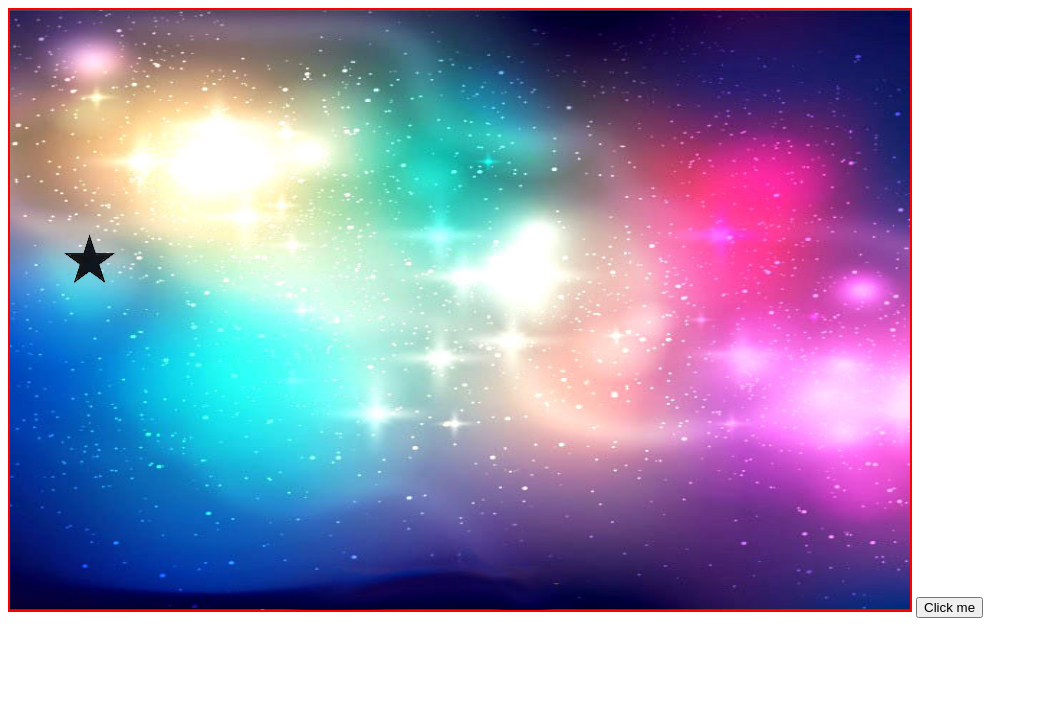
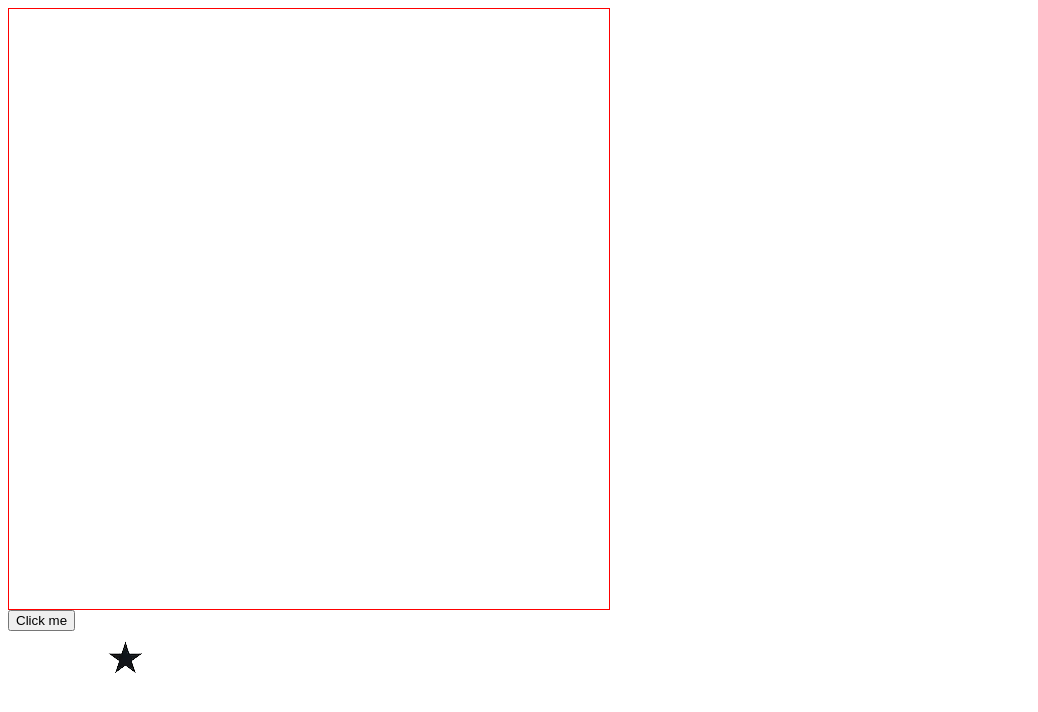
Before and after one commit to Benjijamin/TP1-equipe4, a website: page HTML5Application/public_html/index.html in a window 1280 px wide. Both pictures are taken after a click on the button "Click me". Shown: the whole page, without its empty margins (0-1038 px from the left). Drawn offline with Linux system fonts and the light colour scheme.

Commit message:
spawn etoiles fonctionnel

```diff
--- a/HTML5Application/public_html/index.html
+++ b/HTML5Application/public_html/index.html
@@ -19,7 +19,7 @@ and open the template in the editor.
             <img src="images/3.png" id = "i3">
             <img src="images/4.png" id = "i4">
         </div>
-        <canvas id = "canvas" height = "600" width ="900"></canvas>
+        <div id ="haha"></div>
            <button onclick="spawnEtoile()">Click me</button>
     </body>
 </html>
--- a/HTML5Application/public_html/main.css
+++ b/HTML5Application/public_html/main.css
@@ -7,6 +7,13 @@ and open the template in the editor.
     Created on : 2019-09-10, 16:28:04
     Author     : 1532716
 */
-#canvas{
-    border: 2px solid red;
+#haha{
+    display: block;
+    height: 600px;
+    width: 600px;
+    border: 1px solid red;
 }
+
+.etoiles{
+    position:fixed;
+}
--- a/HTML5Application/public_html/script.js
+++ b/HTML5Application/public_html/script.js
@@ -18,53 +18,19 @@
  *test transition fin
  *test fonctionnement des boutons
  */
-var canvas = document.getElementById("canvas");
-var context = canvas.getContext("2d");
-var img = new Image();
-
-img.onload = function(){
-context.drawImage(img,0,0,900,600);
-};
-img.src = "images/bg.jpg";
-
-var spawnZone = canvas.style.height;
+var stars = new Array();
 
 var images = new Array();
-images[0] = document.getElementById("i1");
-images[1] = document.getElementById("i2");
-images[2] = document.getElementById("i3");
-images[3] = document.getElementById("i4");
+images[0] = "images/1.png";
+images[1] = "images/2.png";
+images[2] = "images/3.png";
+images[3] = "images/4.png";
 
-var stars = new Array();
 
 function spawnEtoile(){
-
-  // console.log('ben');
-
-    var randomXPosition = Math.min(Math.max(Math.random() * canvas.width-50 , 10), 790);
-    var randomYPosition = Math.min(Math.max(Math.random() * canvas.height-47 + 1 , 10), 490);
-
-     var newStar = {
-        xPosition: randomXPosition,
-        yPosition: randomYPosition
-    };
-
-    stars.push(newStar);
-    context.drawImage(images[Math.round(Math.random()*3)],randomXPosition,randomYPosition);
+    var etoile = document.createElement("img");
+    etoile.src = images[Math.floor(Math.random()*4)];
+    etoile.classList = "etoiles";
+    stars.push(etoile);
+    document.body.appendChild(etoile);
 }
-
-function resetReponse() {
-    window.location.reload();
-}
-
-function showScore(){
-
-
-
-}
-
-function round(){
-
-
-
-}
```
